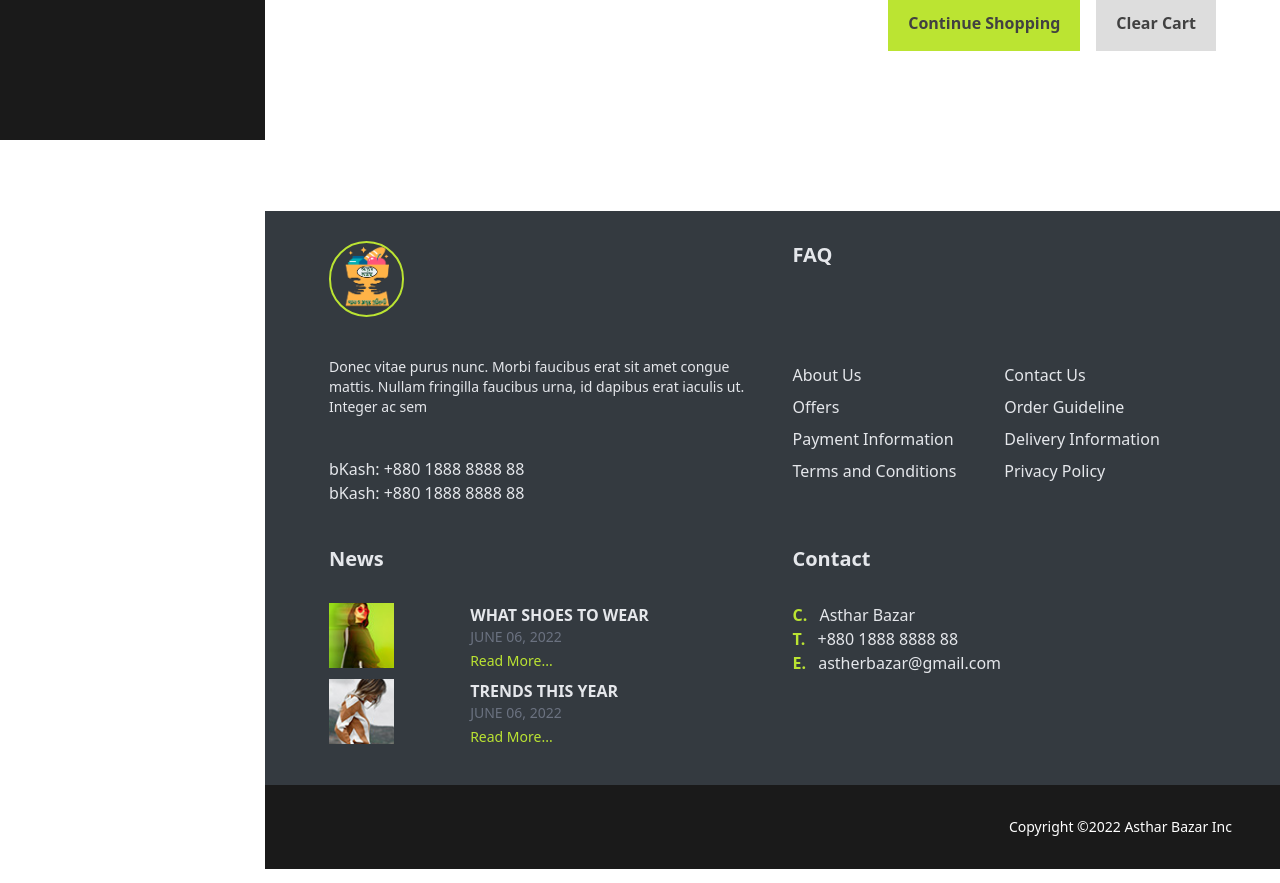
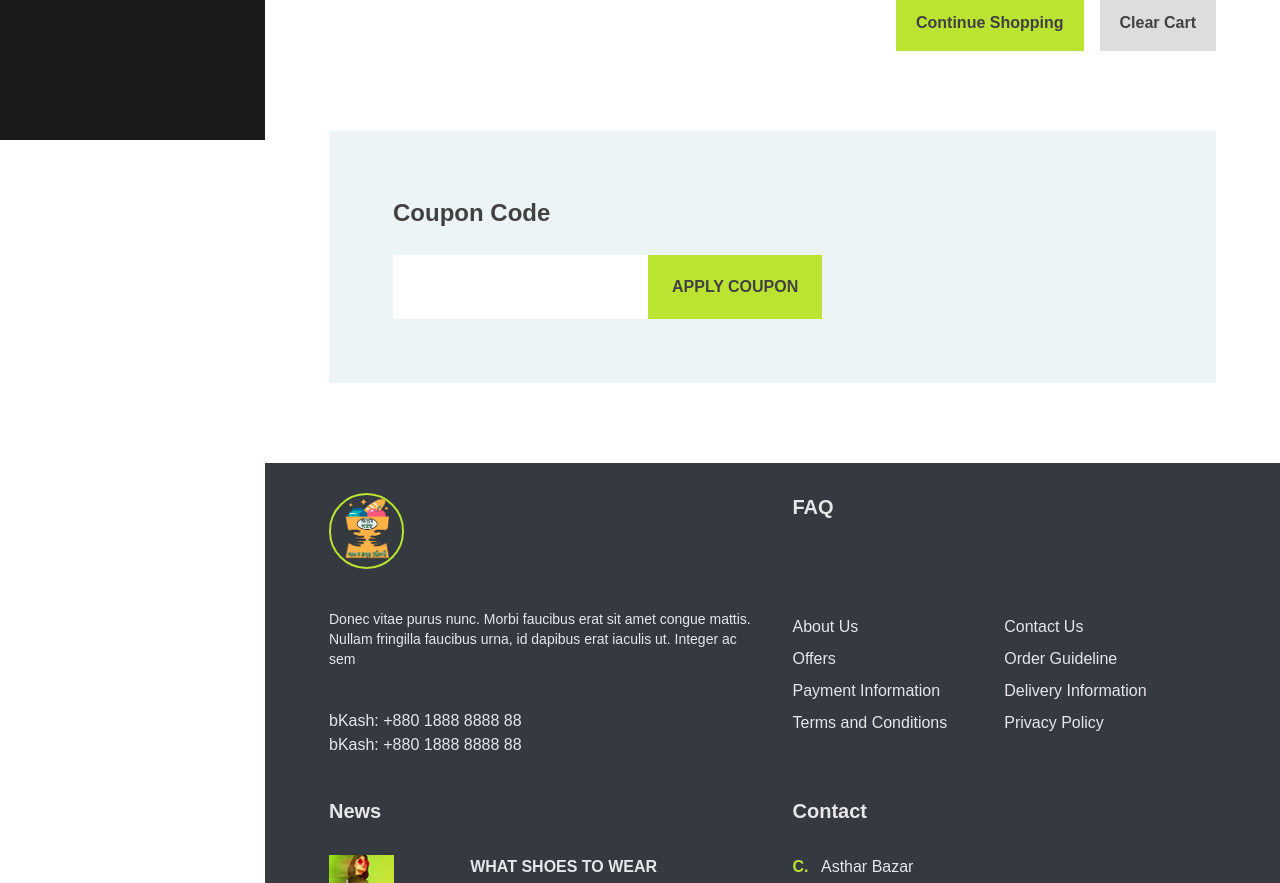
Before and after one commit to Mohammad1745/asthar-bazar-customer, a Nuxt app: page /cart in a window 1280 px wide. Shown: the part 660-1543 px from the top of the page. Built offline with nearby package versions, Linux system fonts and the light colour scheme.

Commit message:
[Add] Price Summary component with Coupon to cart page

```diff
--- a/assets/css/style.css
+++ b/assets/css/style.css
@@ -2,6 +2,18 @@ body {
   max-width: 100%;
   margin: 0;
   overflow-x: hidden;
+  font-family: 'Poppins', sans-serif;
+  color: #414141;
+}
+input{
+ height: 4rem;
+ padding: 0 1.5rem;
+ transition: 0.15s;
+}
+input:hover,
+input:focus{
+  outline: none;
+  border-bottom: 4px solid #bbe432;
 }
 .bg-dark {
   background-color: #1a1a1a;
--- /dev/null
+++ b/components/user/cart/PriceSummary.vue
@@ -0,0 +1,23 @@
+<template>
+  <div :class="className" class="price-summary">
+    <Coupon />
+  </div>
+</template>
+
+<script>
+import Coupon from "./price_summary/Coupon";
+
+export default {
+  name: "PriceSummary",
+  props: ['className'],
+  components: {Coupon},
+}
+</script>
+
+<style lang="scss" scoped>
+  .price-summary {
+    margin: 0 5vw;
+    padding: 5vw;
+    background: #edf4f6;
+  }
+</style>
--- /dev/null
+++ b/components/user/cart/price_summary/Coupon.vue
@@ -0,0 +1,51 @@
+<template>
+  <div :class="className" class="coupon">
+    <h2 class="coupon__header">Coupon Code</h2>
+    <div class="coupon__input">
+      <input type="text" v-model="code" class="coupon__input__field">
+      <button class="coupon__input__button">Apply Coupon</button>
+    </div>
+  </div>
+</template>
+
+<script>
+export default {
+  name: "Coupon",
+  props: ['className'],
+  data() {
+    return {
+      code: ""
+    }
+  }
+}
+</script>
+
+<style lang="scss" scoped>
+  .coupon {
+    &__header{
+      font-size: 1.5rem;
+      font-weight: bold;
+      margin-bottom: 1.5rem;
+    }
+
+    &__input{
+      display:flex;
+      justify-content: flex-start;
+
+      &__button{
+        padding: 0 1.5rem;
+        background: #bbe432;
+        font-size: 1rem;
+        text-transform: uppercase;
+        color: #414141;
+        font-weight: bold;
+        transition: 0.15s;
+
+        &:hover {
+          background: #414141;
+          color: #bbe432;
+        }
+      }
+    }
+  }
+</style>
--- a/pages/cart.vue
+++ b/pages/cart.vue
@@ -2,6 +2,7 @@
   <div class="">
     <Header title="Cart" :pages="pages"/>
     <ProductTable  className="bg-white"/>
+    <PriceSummary />
     <Summary className="mt-20"/>
   </div>
 </template>
@@ -10,6 +11,7 @@
 import Header from "../components/default/Header";
 import Summary from "../components/default/Summary";
 import ProductTable from "../components/user/cart/ProductTable";
+import PriceSummary from "../components/user/cart/PriceSummary";
 
 export default {
   name: 'CartPage',
@@ -17,7 +19,7 @@ export default {
   head:{
     title: "Cart - Asthar Bazar - Promises 100% Reliance"
   },
-  components: { Header, ProductTable, Summary },
+  components: {PriceSummary, Header, ProductTable, Summary },
   data () {
     return {
       pages: [
```
